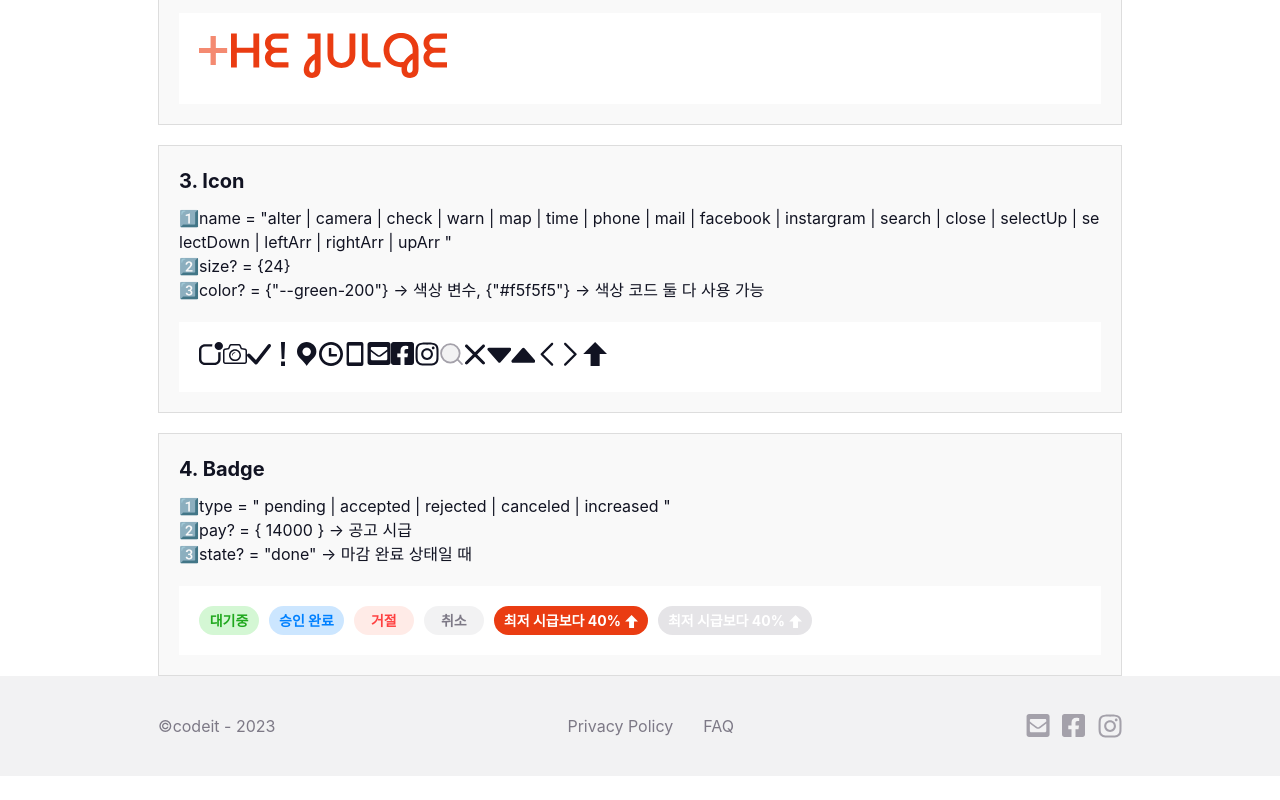
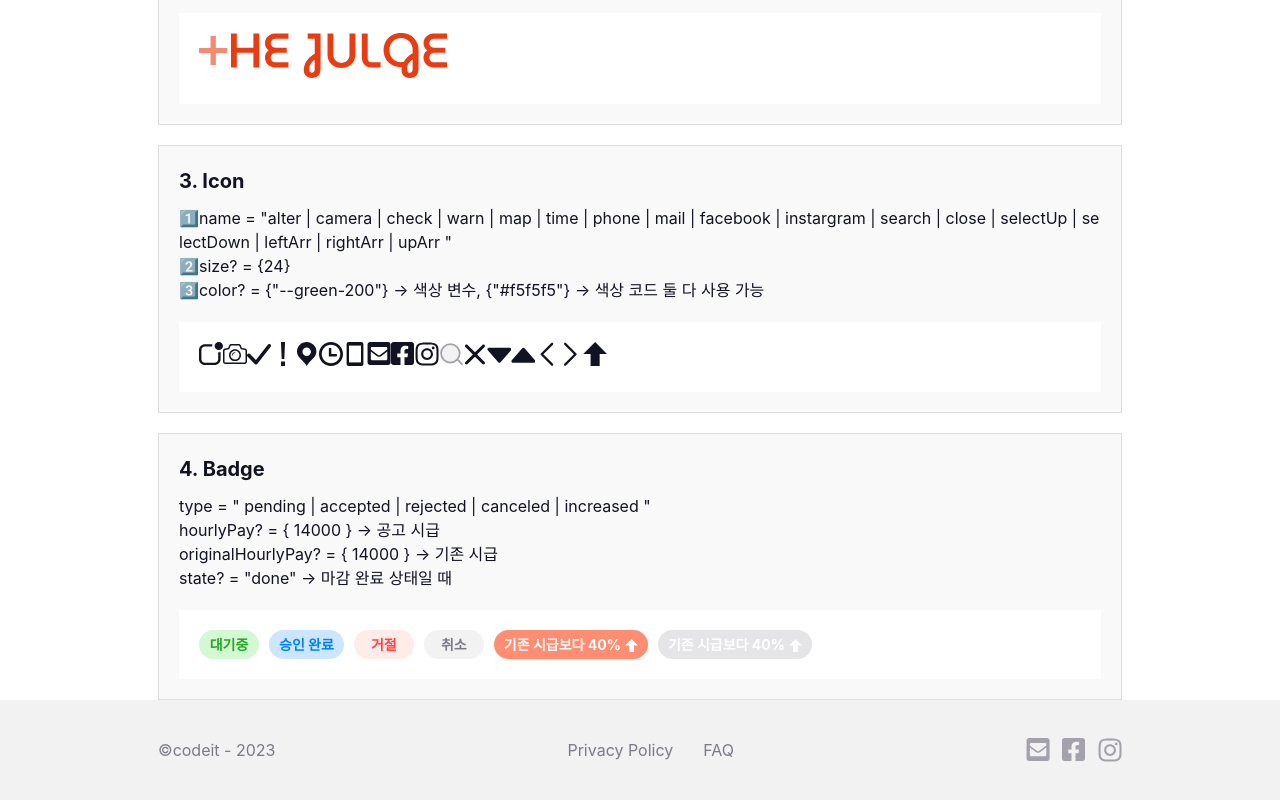
Before and after one commit to codeit-sprint12-part3/the-julge, a Next.js app: page /sample/components/Sol in a window 1280 px wide. Shown: the part 646-1446 px from the top of the page. Before the commit the page ends 1422 px from the top, so only its background shows below. Built offline with nearby package versions, Linux system fonts and the light colour scheme; a web font is replaced by a local one.

Commit message:
Refactor: Badge 컴포넌트 개선 (#72)
* feat: create common component - PostCard

* feat: PostCard update

* refactor: Badge update

* fix: badge

* fix: badge

---------

Co-authored-by: 김승석 <kss@gimseungseog-ui-MacBookAir.local>

```diff
--- a/src/components/ui/Badge.module.css
+++ b/src/components/ui/Badge.module.css
@@ -32,8 +32,12 @@
   color: var(--gray-600);
 }
 
-.badge.increased {
+.badge.increased_up {
   background-color: var(--primary);
+  color: var(--white);
+}
+.badge.increased_down {
+  background-color: var(--red-300);
   color: var(--white);
 }
 
--- a/src/components/ui/Badge.tsx
+++ b/src/components/ui/Badge.tsx
@@ -7,11 +7,10 @@ type StateType = "done";
 
 interface BadgeProps {
   type: BadgeType;
-  pay?: number;
   state?: StateType;
+  originalHourlyPay?: number;
+  hourlyPay?: number;
 }
-
-const MINIMUM_PAY_2025 = 10030;
 
 const badgeText: Record<BadgeType, string> = {
   pending: "대기중",
@@ -21,16 +20,23 @@ const badgeText: Record<BadgeType, string> = {
   increased: "시급 증가",
 };
 
-export default function Badge({ type, pay, state }: BadgeProps) {
+export default function Badge({ type, hourlyPay, state, originalHourlyPay }: BadgeProps) {
   let text = badgeText[type];
+  let additionalStyle = "";
 
-  if (type === "increased" && pay) {
-    const increaseRate = Math.round(((pay - MINIMUM_PAY_2025) / MINIMUM_PAY_2025) * 100);
-    text = `최저 시급보다 ${increaseRate}%`;
+  if (type === "increased" && hourlyPay && originalHourlyPay) {
+    const increaseRate = Math.round(((hourlyPay - originalHourlyPay) / originalHourlyPay) * 100);
+    text = `기존 시급보다 ${increaseRate}%`;
+
+    additionalStyle = increaseRate >= 50 ? styles.increased_up : styles.increased_down;
   }
 
   return (
-    <span className={`${styles.badge} ${styles[type]} ${state === "done" ? styles.done : ""}`}>
+    <span
+      className={`${styles.badge} ${styles[type]} ${
+        state === "done" ? styles.done : ""
+      } ${additionalStyle}`}
+    >
       {text}
       {type === "increased" && (
         <Icon name="upArr" size={13} color={"white"} className={styles.upArr} />
--- a/src/pages/sample/components/Sol.tsx
+++ b/src/pages/sample/components/Sol.tsx
@@ -60,17 +60,18 @@ const Sol = () => {
         <li>
           <h3>Badge</h3>
           <div>
-            <p>1️⃣type = {`" pending | accepted | rejected | canceled | increased "`}</p>
-            <p>2️⃣pay? = {`{ 14000 }`} → 공고 시급</p>
-            <p>3️⃣state? = {`"done"`} → 마감 완료 상태일 때</p>
+            <p>type = {`" pending | accepted | rejected | canceled | increased "`}</p>
+            <p>hourlyPay? = {`{ 14000 }`} → 공고 시급</p>
+            <p>originalHourlyPay? = {`{ 14000 }`} → 기존 시급</p>
+            <p>state? = {`"done"`} → 마감 완료 상태일 때</p>
           </div>
           <div className={style.box}>
             <Badge type="pending" />
             <Badge type="accepted" />
             <Badge type="rejected" />
             <Badge type="canceled" />
-            <Badge type="increased" pay={14000} />
-            <Badge type="increased" pay={14000} state="done" />
+            <Badge type="increased" hourlyPay={14000} originalHourlyPay={10000} />
+            <Badge type="increased" hourlyPay={14000} originalHourlyPay={10000} state="done" />
           </div>
         </li>
       </ul>
--- a/src/styles/globals.css
+++ b/src/styles/globals.css
@@ -134,7 +134,6 @@ a {
 .post_list {
   display: flex;
   flex-wrap: wrap;
-  width: 100%;
   margin: 0 -7px -32px;
 }
 .post_list > li {
```
Also changed, not shown: src/components/ui/PostCard.module.css (+5 -2 lines), src/components/ui/PostCard.tsx (+7 -3 lines).
